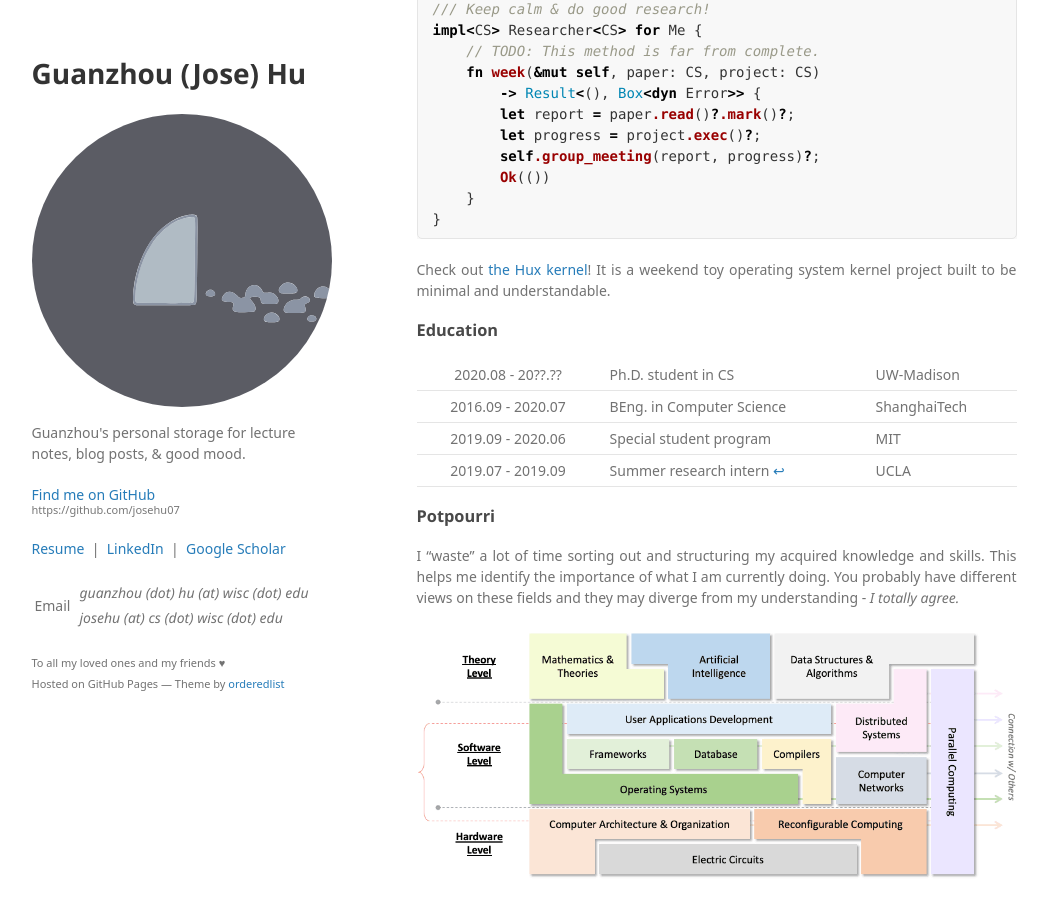
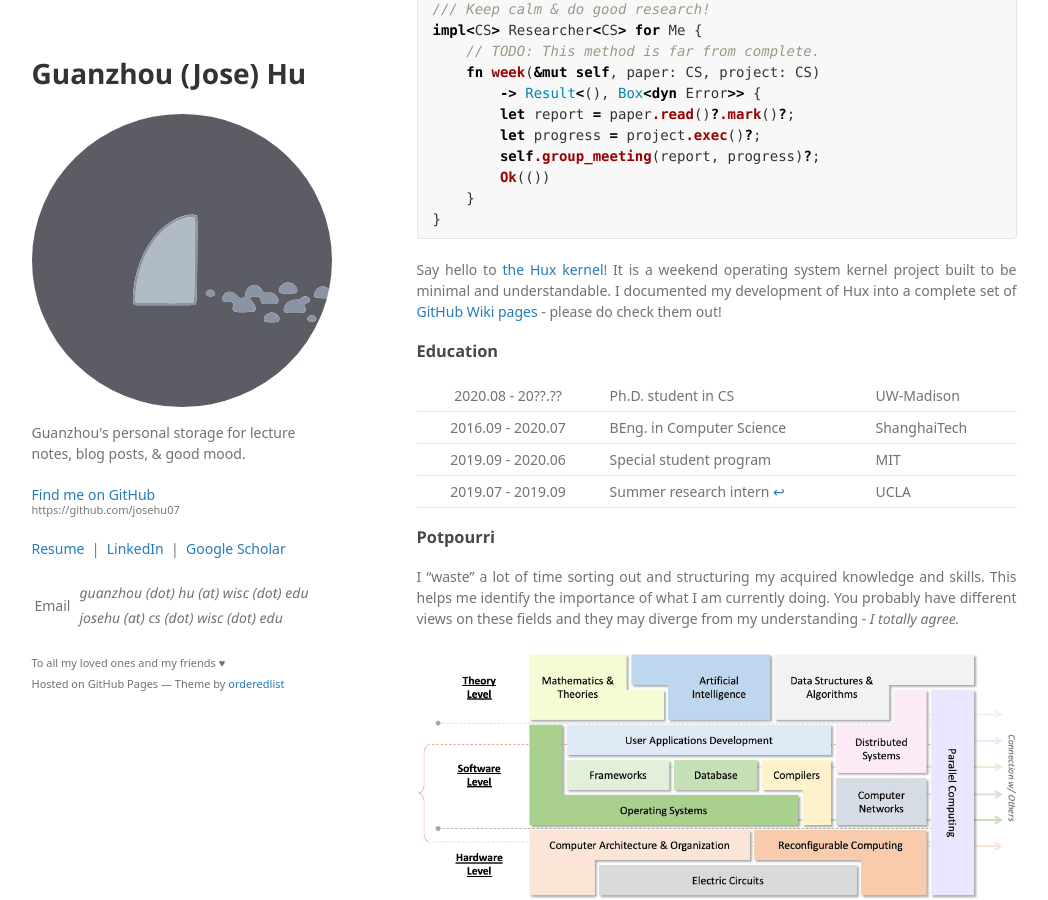
Before and after one commit to josehu07/josehu07.github.io, a Jekyll site: the page built from index.md, in a window 1280 px wide and 900 px high, scrolled down 309 px. Shown: the whole window, without its empty margins (116-1164 px from the left). Built offline with Jekyll 4.4.1, drawn with Linux system fonts in a browser that asks for light colours; some web fonts are replaced; a script that is not in the unit is left out; comment, search, counter and statistics services are not loaded.

Commit message:
add more links about Hux kernel

````diff
--- a/index.md
+++ b/index.md
@@ -29,7 +29,7 @@ impl<CS> Researcher<CS> for Me {
 }
 ```
 
-Check out [the Hux kernel](https://github.com/josehu07/hux-kernel)! It is a weekend toy operating system kernel project built to be minimal and understandable.
+Say hello to [the Hux kernel](https://github.com/josehu07/hux-kernel)! It is a weekend operating system kernel project built to be minimal and understandable. I documented my development of Hux into a complete set of [GitHub Wiki pages](https://github.com/josehu07/hux-kernel/wiki) - please do check them out!
 
 ### Education
 
````
Also changed, not shown: notes.md (+1 -0 lines).
